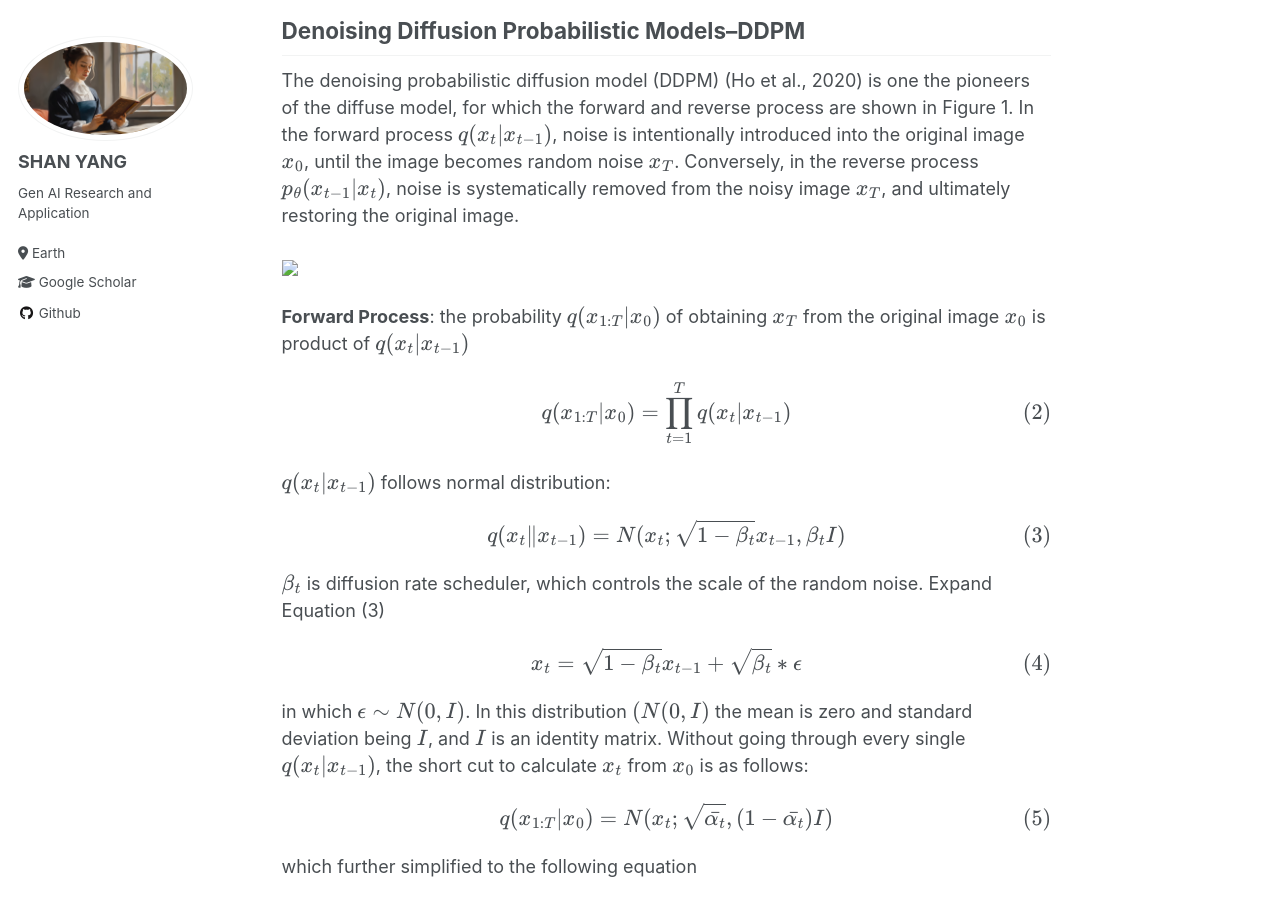
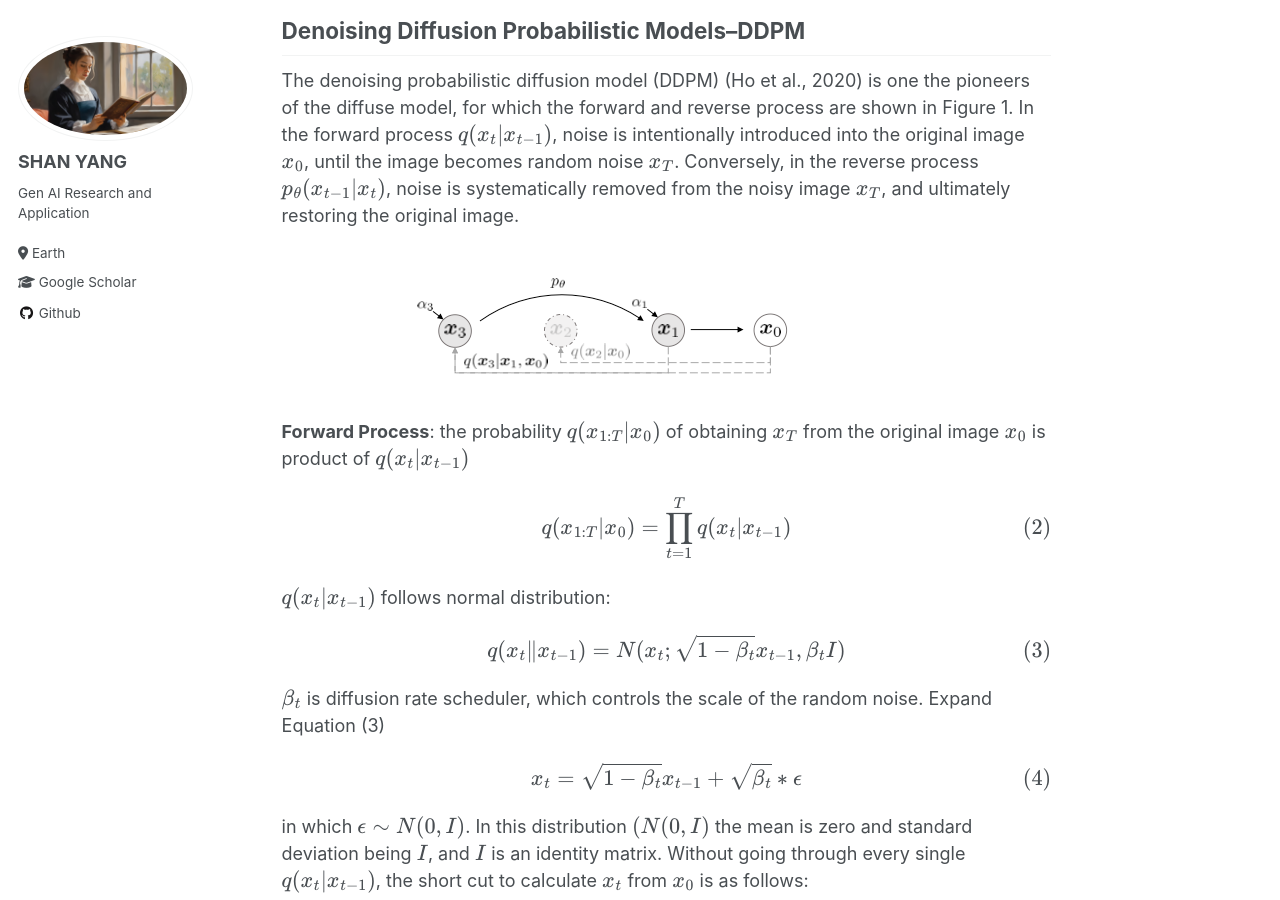
Before and after one commit to syang-lab/homepage, a Jekyll site: the page built from _posts/2024-02-14-Diffuse-Model-Blog-Series1.md, in a window 1280 px wide and 900 px high, scrolled down 1288 px. Built offline with Jekyll 4.4.1, drawn with Linux system fonts in a browser that asks for light colours.

Commit message:
Update 2024-02-14-Diffuse-Model-Blog-Series1.md

```diff
--- a/_posts/2024-02-14-Diffuse-Model-Blog-Series1.md
+++ b/_posts/2024-02-14-Diffuse-Model-Blog-Series1.md
@@ -28,7 +28,7 @@ Mathematically, the reverse process employs Markov processes, stochastic differe
 
 The denoising probabilistic diffusion model (DDPM) (Ho et al., 2020) is one the pioneers of the diffuse model, for which the forward and reverse process are shown in Figure 1. In the forward process \\(q(x_t\|x_{t-1})\\), noise is intentionally introduced into the original image \\(x_0\\), until the image becomes random noise \\(x_T\\). Conversely, in the reverse process \\(p_{\theta}(x_{t-1}\|x_t)\\), noise is systematically removed from the noisy image \\(x_T\\), and ultimately restoring the original image.
 
-<img src="./files/diffuse/Fig2-DDIM.png">
+<img src="../files/diffuse/Fig2-DDIM.png">
 
 **Forward Process**: the probability \\(q(x_{1:T}\|x_0)\\) of obtaining \\(x_T\\) from the original image \\(x_0\\) is product of \\(q(x_t\|x_{t-1})\\)
 
```
